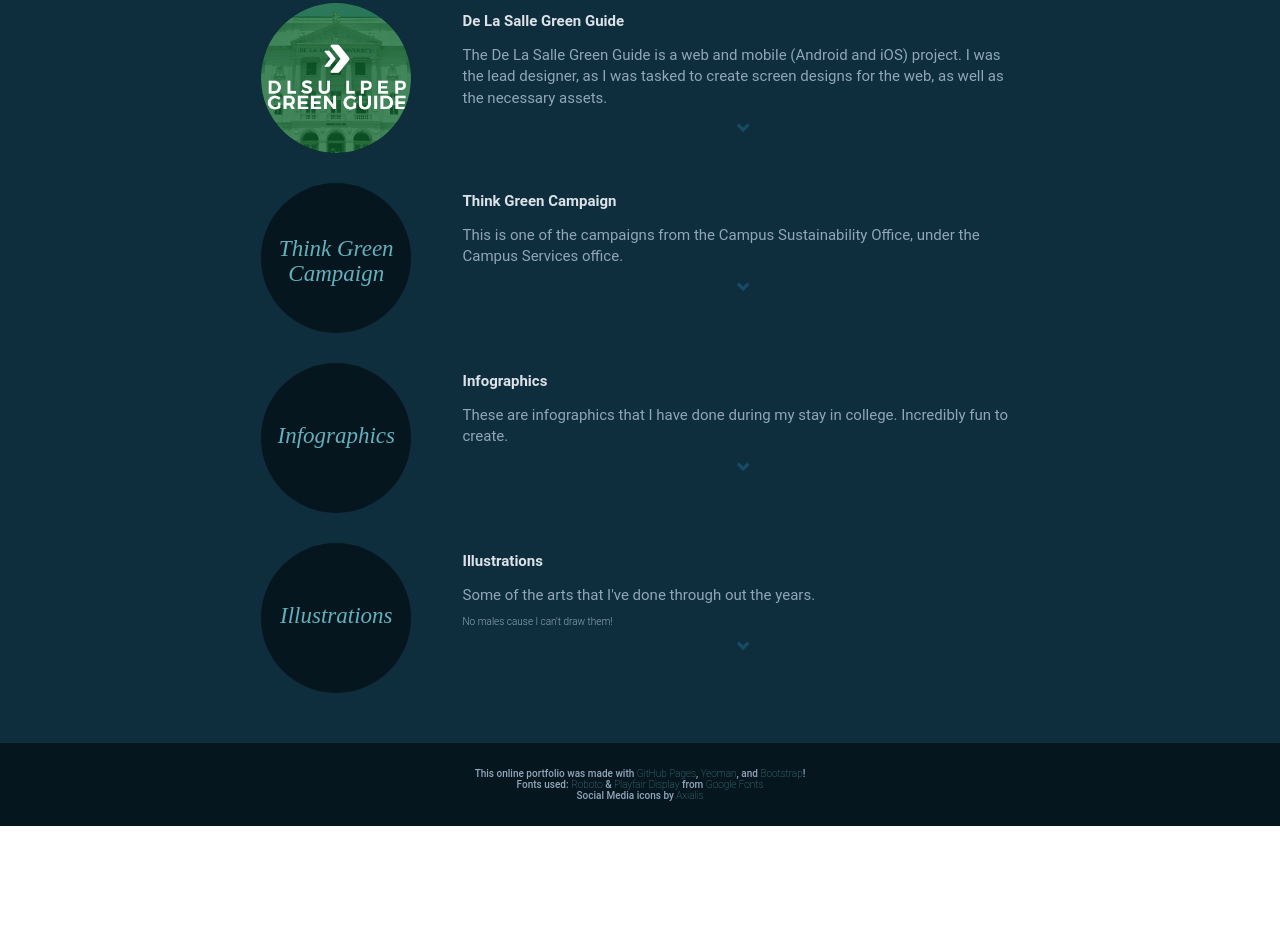
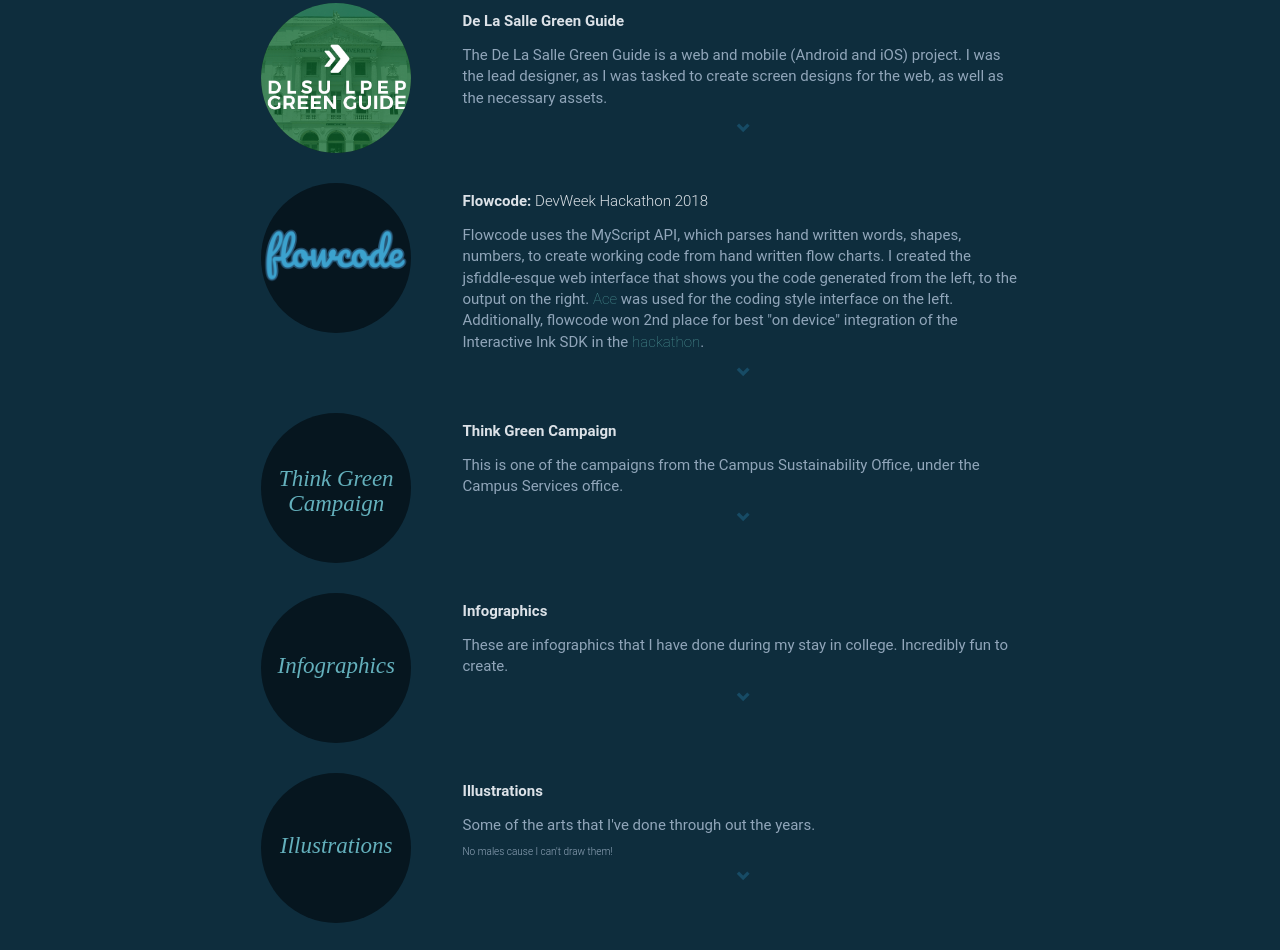
Before and after one commit to meganza/unbuilt-meganza.github.io, a website: page app/index.html in a window 1280 px wide. Shown: the part 2660-3610 px from the top of the page. Before the commit the page ends 3486 px from the top, so only its background shows below. Drawn offline with nearby package versions, Linux system fonts and the light colour scheme; files that its build step writes are made by us from their sources; files whose address does not match are found by name.

Commit message:
Added flowcode

```diff
--- a/app/index.html
+++ b/app/index.html
@@ -434,6 +434,47 @@
 
         <div class="space-thirty"></div>
 
+        <!-- Work: Flowcode -->
+        <div class="row">
+          <div id="showFlow" class="work col-md-8 col-md-offset-2">
+            <div class="col-md-3 col-sm-3 center">
+              <img src="images/flowlogo.png" class="img-circle work-img">
+            </div>
+            <div class="col-md-9 col-sm-9 left work-description">
+              <div class="space-ten"></div>
+              <h2 class="bold">Flowcode: <span class="lighter">DevWeek Hackathon 2018</span> </h2>
+              <div class="space-ten"></div>
+              <div class="description">
+                <p class="normal">
+                  Flowcode uses the MyScript API, which parses hand written words, shapes, numbers, to create working code
+                  from hand written flow charts. I created the jsfiddle-esque web interface that shows you the code generated
+                  from the left, to the output on the right. <a href="https://ace.c9.io">Ace</a> was used for the coding style interface on the left.
+                  Additionally, flowcode won 2nd place for best "on device" integration of the Interactive Ink SDK
+                  in the <a href="http://www.developerweek.com/developerweek-hackathon-winners/">hackathon</a>.
+                </p>
+                <div class="center arrow-down allTransition">
+                  <span id="flowArrow" class="glyphicon glyphicon-chevron-down" aria-hidden="true"></span>
+                </div>
+              </div>
+            </div>
+          </div>
+        </div>
+
+        <!-- Slide: Flowcode -->
+        <div class="row">
+          <div id="flowSlide" class="center slideshow col-md-8 col-md-offset-2">
+            <div id="flowCarousel" class="carousel slide" data-ride="carousel">
+              <div class="carousel-inner" role="listbox">
+                <div class="item active">
+                  <img src="images/flowcode.png">
+                </div>
+              </div>
+            </div>
+          </div>
+        </div>
+
+        <div class="space-thirty"></div>
+
         <!-- Work: Think Green Campaign -->
         <div class="row">
           <div id="showTG" class="work left col-md-8 col-md-offset-2">
--- a/app/scripts/main.js
+++ b/app/scripts/main.js
@@ -1,6 +1,7 @@
 console.log('main.js');
 
 $(document).ready(function(){
+  $('#flowSlide').hide();
 
   $('.social').on('mouseover', function(){
     $('.social').not($(this)).addClass('hover');
@@ -55,6 +56,11 @@ $(document).ready(function(){
     $('#dlsuggArrow', this).toggleClass('glyphicon-chevron-up glyphicon-chevron-down');
   });
 
+  $('#showFlow').click(function(){
+    $('#flowSlide').slideToggle('10000');
+    $('#flowArrow', this).toggleClass('glyphicon-chevron-up glyphicon-chevron-down');
+  });
+
   $('#showTG').click(function(){
     $('#tgSlide').slideToggle('10000');
     $('#tgArrow', this).toggleClass('glyphicon-chevron-up glyphicon-chevron-down');
```
Also changed, not shown: app/images/flowcode.png (added), app/images/flowlogo.png (added), 4 other files.
